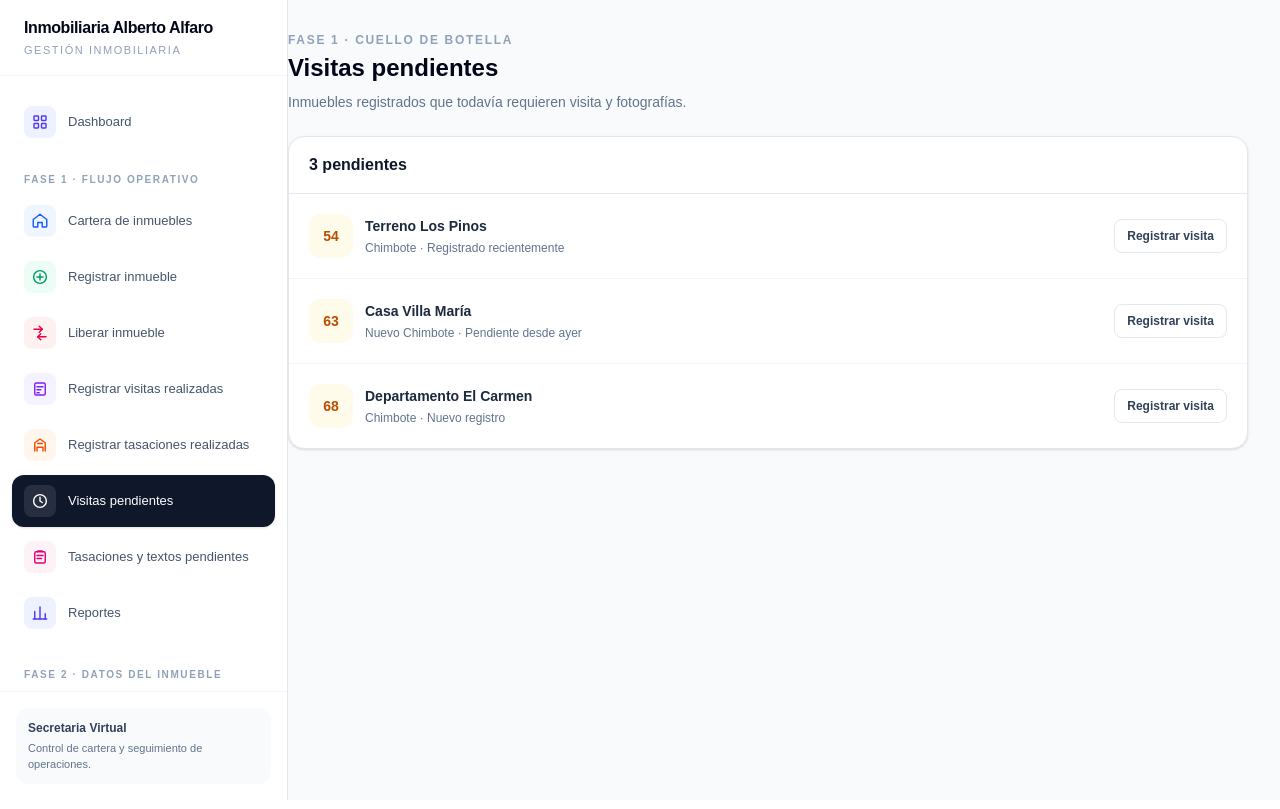
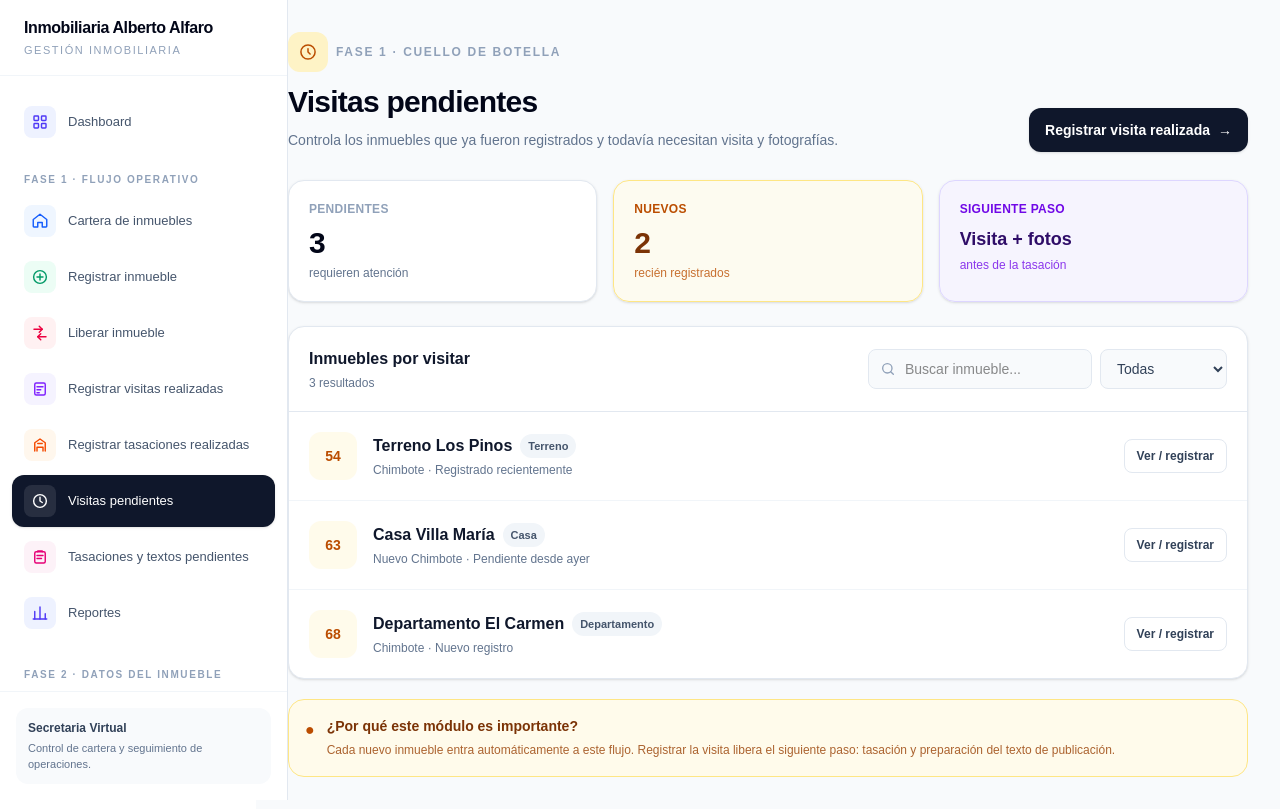
Before and after one commit to cpumaricramoori01-projx/inmobiliaria-alfaro, a Next.js app: page /visitas-pendientes in a window 1280 px wide. Built offline with nearby package versions, Linux system fonts and the light colour scheme.

Commit message:
Mejorar módulo Visitas pendientes

```diff
--- a/app/visitas-pendientes/page.tsx
+++ b/app/visitas-pendientes/page.tsx
@@ -1 +1,171 @@
-const items=[["54","Terreno Los Pinos","Chimbote","Registrado recientemente"],["63","Casa Villa María","Nuevo Chimbote","Pendiente desde ayer"],["68","Departamento El Carmen","Chimbote","Nuevo registro"]];export default function Page(){return <main className="min-h-screen bg-slate-50 p-6 lg:p-8"><p className="text-xs font-bold uppercase tracking-[.14em] text-slate-400">Fase 1 · Cuello de botella</p><h1 className="mt-1 text-2xl font-bold text-slate-950">Visitas pendientes</h1><p className="mt-2 text-sm text-slate-500">Inmuebles registrados que todavía requieren visita y fotografías.</p><section className="mt-6 overflow-hidden rounded-2xl border border-slate-200 bg-white shadow-sm"><div className="border-b border-slate-200 px-5 py-4"><p className="font-bold text-slate-900">{items.length} pendientes</p></div><div className="divide-y divide-slate-100">{items.map(x=><div key={x[0]} className="flex flex-col gap-3 px-5 py-5 sm:flex-row sm:items-center"><div className="flex h-11 w-11 shrink-0 items-center justify-center rounded-xl bg-amber-50 text-sm font-bold text-amber-700">{x[0]}</div><div className="flex-1"><p className="text-sm font-semibold text-slate-800">{x[1]}</p><p className="mt-1 text-xs text-slate-500">{x[2]} · {x[3]}</p></div><a href="/registrar-visitas" className="rounded-lg border border-slate-200 px-3 py-2 text-xs font-semibold text-slate-700 hover:bg-slate-50">Registrar visita</a></div>)}</div></section></main>}
+"use client";
+
+import Link from "next/link";
+import { useMemo, useState } from "react";
+
+type VisitaPendiente = {
+  posicion: string;
+  nombre: string;
+  ubicacion: string;
+  espera: string;
+  dias: number;
+  tipo: string;
+};
+
+const items: VisitaPendiente[] = [
+  { posicion: "54", nombre: "Terreno Los Pinos", ubicacion: "Chimbote", espera: "Registrado recientemente", dias: 0, tipo: "Terreno" },
+  { posicion: "63", nombre: "Casa Villa María", ubicacion: "Nuevo Chimbote", espera: "Pendiente desde ayer", dias: 1, tipo: "Casa" },
+  { posicion: "68", nombre: "Departamento El Carmen", ubicacion: "Chimbote", espera: "Nuevo registro", dias: 0, tipo: "Departamento" },
+];
+
+export default function Page() {
+  const [busqueda, setBusqueda] = useState("");
+  const [filtro, setFiltro] = useState("Todas");
+
+  const filtrados = useMemo(() => {
+    const texto = busqueda.toLowerCase().trim();
+
+    return items.filter((item) => {
+      const coincideTexto =
+        !texto ||
+        item.nombre.toLowerCase().includes(texto) ||
+        item.ubicacion.toLowerCase().includes(texto) ||
+        item.posicion.includes(texto);
+
+      const coincideFiltro =
+        filtro === "Todas" ||
+        (filtro === "Hoy" && item.dias === 0) ||
+        (filtro === "Más de 1 día" && item.dias > 0);
+
+      return coincideTexto && coincideFiltro;
+    });
+  }, [busqueda, filtro]);
+
+  return (
+    <main className="min-h-screen bg-slate-50 p-5 lg:p-8">
+      <div className="mx-auto max-w-6xl">
+        <div className="flex flex-col gap-5 lg:flex-row lg:items-end lg:justify-between">
+          <div>
+            <div className="flex items-center gap-2">
+              <span className="flex h-10 w-10 items-center justify-center rounded-xl bg-amber-100 text-amber-700">
+                <svg viewBox="0 0 24 24" fill="none" className="h-5 w-5" stroke="currentColor" strokeWidth="1.8">
+                  <path d="M12 8v4l2.5 2.5" strokeLinecap="round" />
+                  <circle cx="12" cy="12" r="8.5" />
+                </svg>
+              </span>
+              <p className="text-xs font-bold uppercase tracking-[.14em] text-slate-400">Fase 1 · Cuello de botella</p>
+            </div>
+            <h1 className="mt-3 text-3xl font-bold tracking-tight text-slate-950">Visitas pendientes</h1>
+            <p className="mt-2 max-w-2xl text-sm leading-6 text-slate-500">
+              Controla los inmuebles que ya fueron registrados y todavía necesitan visita y fotografías.
+            </p>
+          </div>
+
+          <Link
+            href="/registrar-visitas"
+            className="inline-flex items-center justify-center gap-2 rounded-xl bg-slate-900 px-4 py-3 text-sm font-semibold text-white shadow-sm transition hover:bg-slate-800"
+          >
+            Registrar visita realizada
+            <span aria-hidden>→</span>
+          </Link>
+        </div>
+
+        <div className="mt-7 grid gap-4 sm:grid-cols-3">
+          <div className="rounded-2xl border border-slate-200 bg-white p-5 shadow-sm">
+            <p className="text-xs font-semibold uppercase tracking-wide text-slate-400">Pendientes</p>
+            <p className="mt-2 text-3xl font-bold text-slate-950">{items.length}</p>
+            <p className="mt-1 text-xs text-slate-500">requieren atención</p>
+          </div>
+          <div className="rounded-2xl border border-amber-200 bg-amber-50/70 p-5 shadow-sm">
+            <p className="text-xs font-semibold uppercase tracking-wide text-amber-700">Nuevos</p>
+            <p className="mt-2 text-3xl font-bold text-amber-900">{items.filter((x) => x.dias === 0).length}</p>
+            <p className="mt-1 text-xs text-amber-700/80">recién registrados</p>
+          </div>
+          <div className="rounded-2xl border border-violet-200 bg-violet-50/70 p-5 shadow-sm">
+            <p className="text-xs font-semibold uppercase tracking-wide text-violet-700">Siguiente paso</p>
+            <p className="mt-2 text-lg font-bold text-violet-950">Visita + fotos</p>
+            <p className="mt-1 text-xs text-violet-700/80">antes de la tasación</p>
+          </div>
+        </div>
+
+        <section className="mt-6 overflow-hidden rounded-2xl border border-slate-200 bg-white shadow-sm">
+          <div className="flex flex-col gap-4 border-b border-slate-200 p-5 lg:flex-row lg:items-center lg:justify-between">
+            <div>
+              <h2 className="font-bold text-slate-900">Inmuebles por visitar</h2>
+              <p className="mt-1 text-xs text-slate-500">{filtrados.length} resultado{filtrados.length === 1 ? "" : "s"}</p>
+            </div>
+
+            <div className="flex flex-col gap-2 sm:flex-row">
+              <div className="relative">
+                <svg viewBox="0 0 24 24" fill="none" className="pointer-events-none absolute left-3 top-1/2 h-4 w-4 -translate-y-1/2 text-slate-400" stroke="currentColor" strokeWidth="2">
+                  <circle cx="11" cy="11" r="7" />
+                  <path d="m20 20-4-4" strokeLinecap="round" />
+                </svg>
+                <input
+                  value={busqueda}
+                  onChange={(e) => setBusqueda(e.target.value)}
+                  placeholder="Buscar inmueble..."
+                  className="h-10 w-full rounded-lg border border-slate-200 bg-slate-50 pl-9 pr-3 text-sm outline-none transition focus:border-slate-400 focus:bg-white sm:w-56"
+                />
+              </div>
+              <select
+                value={filtro}
+                onChange={(e) => setFiltro(e.target.value)}
+                className="h-10 rounded-lg border border-slate-200 bg-slate-50 px-3 text-sm text-slate-700 outline-none focus:border-slate-400"
+              >
+                <option>Todas</option>
+                <option>Hoy</option>
+                <option>Más de 1 día</option>
+              </select>
+            </div>
+          </div>
+
+          {filtrados.length > 0 ? (
+            <div className="divide-y divide-slate-100">
+              {filtrados.map((item) => (
+                <div key={item.posicion} className="flex flex-col gap-4 p-5 transition hover:bg-slate-50/70 sm:flex-row sm:items-center">
+                  <div className="flex h-12 w-12 shrink-0 items-center justify-center rounded-xl bg-amber-50 text-sm font-bold text-amber-700">
+                    {item.posicion}
+                  </div>
+
+                  <div className="min-w-0 flex-1">
+                    <div className="flex flex-wrap items-center gap-2">
+                      <h3 className="font-semibold text-slate-900">{item.nombre}</h3>
+                      <span className="rounded-full bg-slate-100 px-2 py-1 text-[11px] font-semibold text-slate-600">{item.tipo}</span>
+                    </div>
+                    <p className="mt-1 text-xs text-slate-500">{item.ubicacion} · {item.espera}</p>
+                  </div>
+
+                  <div className="flex items-center gap-2">
+                    <Link
+                      href="/registrar-visitas"
+                      className="rounded-lg border border-slate-200 px-3 py-2 text-xs font-semibold text-slate-700 transition hover:bg-slate-100"
+                    >
+                      Ver / registrar
+                    </Link>
+                  </div>
+                </div>
+              ))}
+            </div>
+          ) : (
+            <div className="px-5 py-12 text-center">
+              <div className="mx-auto flex h-12 w-12 items-center justify-center rounded-full bg-emerald-50 text-emerald-600">✓</div>
+              <p className="mt-3 font-semibold text-slate-900">No hay resultados</p>
+              <p className="mt-1 text-sm text-slate-500">Prueba con otro criterio de búsqueda.</p>
+            </div>
+          )}
+        </section>
+
+        <div className="mt-5 flex items-start gap-3 rounded-2xl border border-amber-200 bg-amber-50 p-4">
+          <span className="mt-0.5 text-amber-700">●</span>
+          <div>
+            <p className="text-sm font-semibold text-amber-900">¿Por qué este módulo es importante?</p>
+            <p className="mt-1 text-xs leading-5 text-amber-800/80">
+              Cada nuevo inmueble entra automáticamente a este flujo. Registrar la visita libera el siguiente paso: tasación y preparación del texto de publicación.
+            </p>
+          </div>
+        </div>
+      </div>
+    </main>
+  );
+}
```
